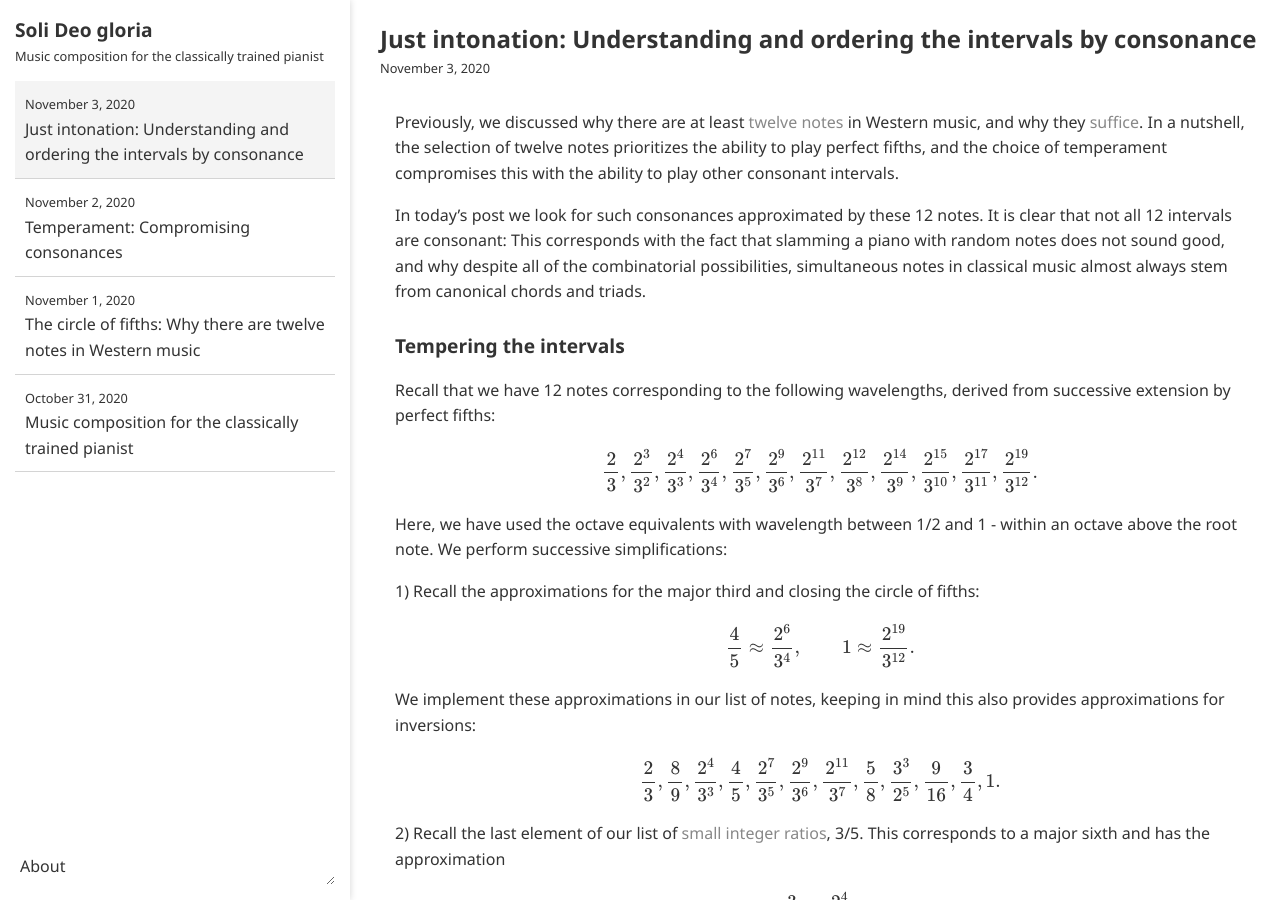
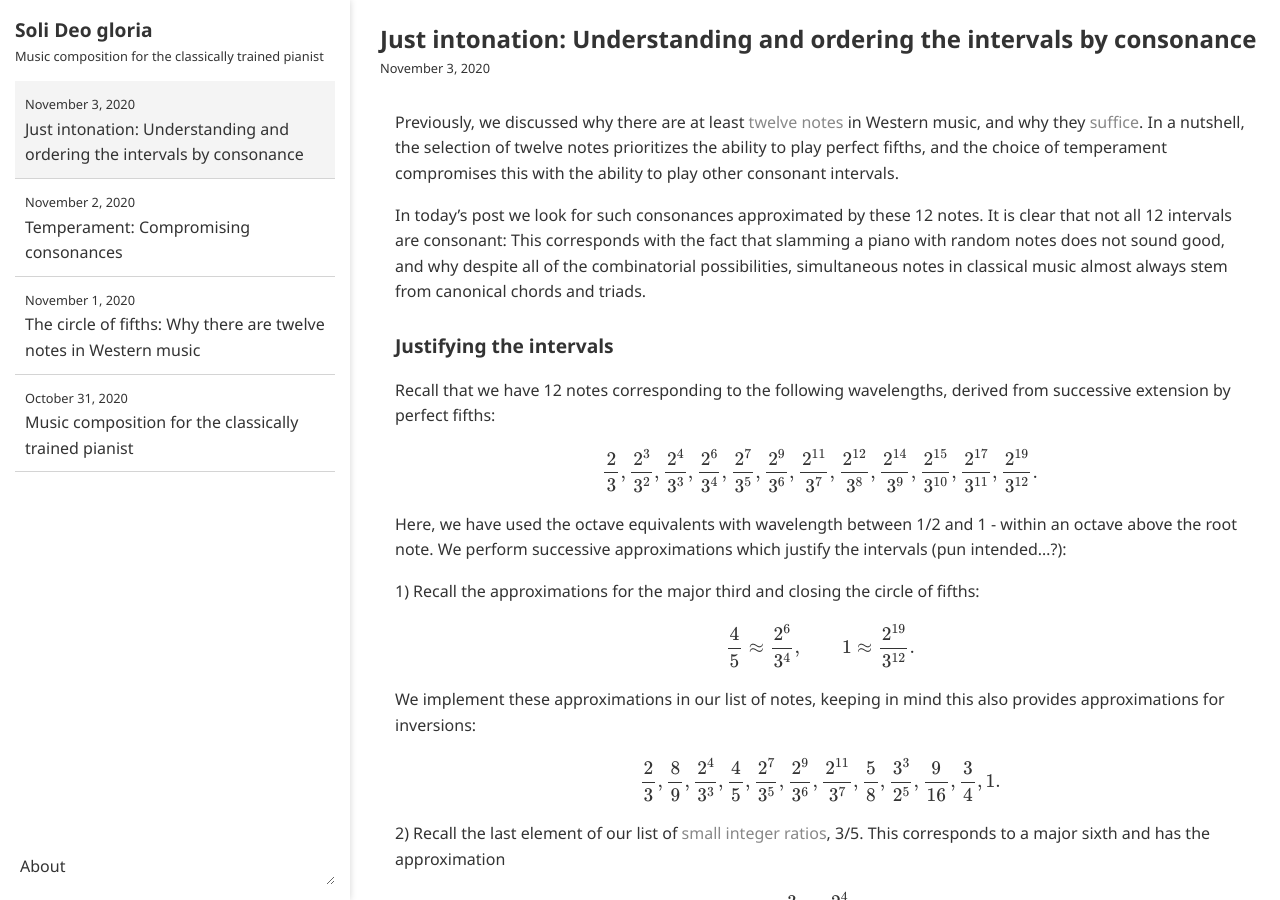
Before and after one commit to ansyblenetwork/sdg, a Jekyll site: the page built from _posts/2020-11-03-just-intonation-understanding-and-ordering-the.md, in a window 1280 px wide and 900 px high. Built offline with Jekyll 4.4.1, drawn with Linux system fonts in a browser that asks for light colours; formulas are drawn with MathJax 3.

Commit message:
Update 2020-11-03-just-intonation-understanding-and-ordering-the.md

```diff
--- a/_posts/2020-11-03-just-intonation-understanding-and-ordering-the.md
+++ b/_posts/2020-11-03-just-intonation-understanding-and-ordering-the.md
@@ -6,13 +6,13 @@ Previously, we discussed why there are at least [twelve notes]({{ "" | relative_
 
 In today's post we look for such consonances approximated by these 12 notes. It is clear that not all 12 intervals are consonant: This corresponds with the fact that slamming a piano with random notes does not sound good, and why despite all of the combinatorial possibilities, simultaneous notes in classical music almost always stem from canonical chords and triads.
 
-### Tempering the intervals
+### Justifying the intervals
 
 Recall that we have 12 notes corresponding to the following wavelengths, derived from successive extension by perfect fifths:
 
 $$\frac{2}{3}, \frac{2^3}{3^2}, \frac{2^4}{3^3}, \frac{2^6}{3^4}, \frac{2^7}{3^5}, \frac{2^9}{3^6}, \frac{2^{11}}{3^7}, \frac{2^{12}}{3^8}, \frac{2^{14}}{3^9}, \frac{2^{15}}{3^{10}}, \frac{2^{17}}{3^{11}}, \frac{2^{19}}{3^{12}}.$$
 
-Here, we have used the octave equivalents with wavelength between 1/2 and 1 - within an octave above the root note. We perform successive simplifications:
+Here, we have used the octave equivalents with wavelength between 1/2 and 1 - within an octave above the root note. We perform successive approximations which justify the intervals (pun intended...?):
 
 1) Recall the approximations for the major third and closing the circle of fifths:
 
```
